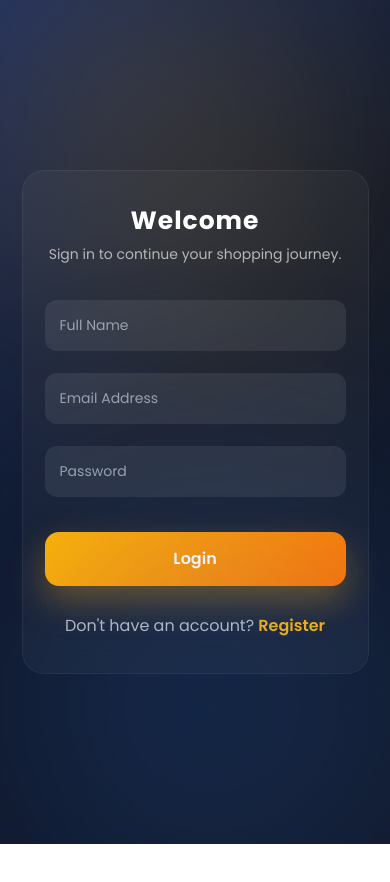
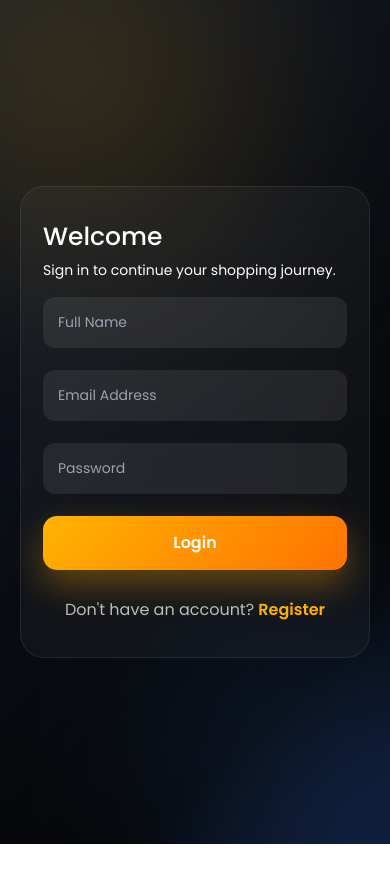
Before and after one commit to afkar-007/pepper, a React (Vite) app: page / in a window 390 px wide. Shown: the top 882 px of the page. Built offline with nearby package versions, Linux system fonts and the light colour scheme.

Commit message:
updated backend api url

```diff
--- a/src/pages/Cart.jsx
+++ b/src/pages/Cart.jsx
@@ -48,7 +48,7 @@ function Cart() {
 
   async function increaseQuantity(id) {
         const token = localStorage.getItem("token")
-    const response = await fetch("https://pepper-backend-2.onrender.com/products/increase",{
+    const response = await fetch("https://pepper-backend-2.onrender.com/pepper/products/increase",{
         method:"PUT",
           headers:{
                "Content-Type": "application/json",
--- a/src/pages/Profile.jsx
+++ b/src/pages/Profile.jsx
@@ -334,7 +334,7 @@ navigate('/')
 
           <div className="order-left">
 
-              <img onClick={()=>navigate(`/productsDetails/${sends.productId._id}`)}   src={`http://localhost:3030/uploads/${sends.productId.image}`} alt="" />
+              <img onClick={()=>navigate(`/productsDetails/${sends.productId._id}`)}   src={`https://pepper-backend-2.onrender.com/uploads/${sends.productId.image}`} alt="" />
 
             <div >
               <h5 onClick={()=>navigate(`/productsDetails/${sends.productId._id}`)} >{sends.productId.name}</h5>
--- a/src/pages/Register.jsx
+++ b/src/pages/Register.jsx
@@ -127,7 +127,7 @@ function Register() {
                 placeholder="Create password"
             />
         </div>
-        <p className='errorResgister'> {error}</p>
+      {error &&  <p className='errorResgister'> {error}</p>}
 
         <button onClick={UserPost} className="register-btn">
             Create Account
--- a/src/styles/Login.css
+++ b/src/styles/Login.css
@@ -1,18 +1,12 @@
-* {
-  margin: 0;
-  padding: 0;
-  box-sizing: border-box;
-}
-
-
-
 .login-page{
   min-height:100vh;
+  width:100%;
   display:flex;
   justify-content:center;
   align-items:center;
   padding:25px;
-  overflow:hidden;
+  overflow-y:auto;
+  overflow-x:hidden;
   position:relative;
 
   background:linear-gradient(
@@ -29,6 +23,7 @@
   animation:gradientMove 15s ease infinite;
 }
 
+
 /* Left Glow */
 
 .login-page::before{
@@ -42,7 +37,9 @@
   top:-100px;
   left:-100px;
   animation:leftGlow 8s ease-in-out infinite;
+  z-index:0;
 }
+
 
 /* Right Glow */
 
@@ -57,165 +54,48 @@
   bottom:-100px;
   right:-100px;
   animation:rightGlow 10s ease-in-out infinite;
+  z-index:0;
 }
 
-@keyframes gradientMove{
-    0%{
-        background-position:0% 50%;
-    }
-    50%{
-        background-position:100% 50%;
-    }
-    100%{
-        background-position:0% 50%;
-    }
-}
-
-@keyframes leftGlow{
-    0%,100%{
-        transform:translate(0,0) scale(1);
-    }
-    50%{
-        transform:translate(120px,80px) scale(1.2);
-    }
-}
-
-@keyframes rightGlow{
-    0%,100%{
-        transform:translate(0,0) scale(1);
-    }
-    50%{
-        transform:translate(-120px,-80px) scale(1.2);
-    }
-}
 
 /* Card */
 
 .login-card{
-    background: rgba(255,255,255,0.04);
-    backdrop-filter: blur(20px);
-    border: 1px solid rgba(255,255,255,0.06);
-    border-radius: 24px;
-    padding: 50px 40px;
-}
-/* Logo */
 
-.logo-circle{
-    animation:logoGlow 3s ease-in-out infinite;
-}
+    width:100%;
+    max-width:430px;
 
-@keyframes logoGlow{
-    0%,100%{
-        box-shadow:0 0 35px rgba(255,170,0,.35);
-    }
-    50%{
-        box-shadow:
-        0 0 70px rgba(255,170,0,.7),
-        0 0 120px rgba(255,170,0,.35);
-    }
-}
+    position:relative;
+    z-index:5;
 
-/* Heading */
+    background:rgba(255,255,255,0.04);
 
-.login-card h1{
+    backdrop-filter:blur(20px);
+    -webkit-backdrop-filter:blur(20px);
 
-text-align:center;
-font-size:34px;
-font-weight:700;
-color:white;
+    border:1px solid rgba(255,255,255,0.08);
 
-letter-spacing:1px;
+    border-radius:24px;
+
+    padding:50px 40px;
+    color: white;
 
 }
 
-.login-card p{
 
-text-align:center;
-margin-top:8px;
-color:#b7b7b7;
-font-size:15px;
-margin-bottom:35px;
+/* Form */
 
-}
-
-/* Inputs */
-
-.input-group input{
-    border:1px solid rgba(255,255,255,.08);
+.login-card form{
+    width:100%;
 }
 
 
-.input-group input{
+/* Inputs spacing */
 
-width:100%;
-padding:18px 20px;
-
-background:rgba(255,255,255,.05);
-
-border:1px solid rgba(255,255,255,.08);
-
-border-radius:14px;
-
-font-size:15px;
-color:white;
-
-outline:none;
-
-transition:.35s;
-
+.input-group{
+    margin-bottom:18px;
 }
 
-.input-group input::placeholder{
-
-color:#9b9b9b;
-
-}
-
-.input-group input:focus{
-
-border-color:#ffb300;
-
-box-shadow:
-0 0 0 5px rgba(255,179,0,.12);
-
-background:rgba(255,255,255,.07);
-
-}
-
-/* Options */
-
-.login-options{
-
-display:flex;
-justify-content:space-between;
-align-items:center;
-
-margin-bottom:28px;
-
-font-size:14px;
-
-}
-
-.login-options label{
-
-color:#d5d5d5;
-cursor:pointer;
-
-}
-
-.login-options a{
-
-color:#ffb300;
-text-decoration:none;
-transition:.3s;
-
-}
-
-.login-options a:hover{
-
-color:white;
-
-}
 
 /* Button */
 
@@ -242,141 +122,68 @@ transition:.35s;
 box-shadow:
 0 15px 35px rgba(255,166,0,.35);
 
-}
-
-.login-btn:hover{
-
-transform:translateY(-3px);
-
-box-shadow:
-0 20px 45px rgba(255,166,0,.45);
+position:relative;
+z-index:10;
 
 }
 
-/* Divider */
 
-.divider{
 
-margin:30px 0;
-display:flex;
-align-items:center;
-color:#888;
-
-}
-
-.divider::before,
-.divider::after{
-
-content:"";
-flex:1;
-height:1px;
-background:rgba(255,255,255,.08);
-
-}
-
-.divider span{
-
-padding:0 15px;
-
-}
-
-/* Google Button */
-
-.google-btn{
-
-width:100%;
-
-padding:15px;
-
-border-radius:14px;
-
-border:1px solid rgba(255,255,255,.08);
-
-background:rgba(255,255,255,.05);
-
-color:white;
-
-cursor:pointer;
-
-font-weight:600;
-
-transition:.3s;
-
-}
-
-.google-btn:hover{
-
-background:rgba(255,255,255,.09);
-
-}
-
-/* Bottom */
+/* Bottom Register */
 
 .bottom-text{
 
 text-align:center;
+
 margin-top:28px;
 
 color:#bdbdbd;
 
+position:relative;
+
+z-index:10;
+
 }
+
 
 .bottom-text a{
 
 text-decoration:none;
+
 color:#ffb300;
+
 font-weight:600;
+
+cursor:pointer;
+
+position:relative;
+
+z-index:20;
 
 }
 
-.bottom-text a:hover{
 
-color:white;
 
+/* Mobile */
+
+@media(max-width:600px){
+
+.login-page{
+    min-height:100vh;
+    padding:20px;
+    display:flex;
+    justify-content:center;
+    align-items:center;
+    overflow-y:auto;
 }
 
-/* Responsive */
-
-@media(max-width:768px){
 
 .login-card{
-
-padding:42px 28px;
-
+    width:100%;
+    max-width:400px;
+    padding:35px 22px;
 }
 
-.login-card h1{
-
-font-size:29px;
-
-}
-
-.logo-circle{
-
-width:72px;
-height:72px;
-
-font-size:28px;
-
-}
-
-}
-
-@media(max-width:480px){
-
-.login-page{
-
-padding:18px;
-
-}
-
-.login-card{
-
-padding:35px 22px;
-
-border-radius:22px;
-
-}
 
 .login-card h1{
 
@@ -384,11 +191,13 @@ font-size:25px;
 
 }
 
+
 .login-card p{
 
     font-size:14px;
 
 }
+
 
 .input-group input{
 
@@ -396,17 +205,15 @@ padding:16px;
 
 }
 
+
 .login-btn{
 
     padding:15px;
 
 }
 
-.login-options{
-
-flex-direction:column;
-gap:15px;
 
 }
-
+.login-page{
+    overflow-y:auto;
 }
--- a/src/styles/Register.css
+++ b/src/styles/Register.css
@@ -6,14 +6,21 @@
 }
 
 
+/* Main Container */
 
 .register-container{
+
     min-height:100vh;
+    width:100%;
+
     display:flex;
     justify-content:center;
     align-items:center;
+
     padding:20px;
-    overflow:hidden;
+
+    overflow-y:auto;
+    overflow-x:hidden;
 
     background:linear-gradient(
         -45deg,
@@ -27,246 +34,527 @@
 
     background-size:400% 400%;
     animation:gradientBG 15s ease infinite;
+
     position:relative;
+
 }
 
-/* Floating glow circles */
+
+
+/* Glow Left */
 
 .register-container::before{
+
     content:"";
+
     position:absolute;
+
     width:350px;
     height:350px;
+
     background:#8b5cf6;
+
     border-radius:50%;
+
     filter:blur(120px);
+
     opacity:.35;
+
     top:-100px;
     left:-100px;
+
     animation:float1 8s ease-in-out infinite;
+
+    z-index:0;
+
 }
 
+
+/* Glow Right */
+
 .register-container::after{
+
     content:"";
+
     position:absolute;
+
     width:320px;
     height:320px;
+
     background:#ec4899;
+
     border-radius:50%;
+
     filter:blur(120px);
+
     opacity:.3;
+
     bottom:-100px;
     right:-100px;
+
     animation:float2 10s ease-in-out infinite;
+
+    z-index:0;
+
 }
 
+
+
+/* Background Animation */
+
+
 @keyframes gradientBG{
+
     0%{
         background-position:0% 50%;
     }
+
     50%{
         background-position:100% 50%;
     }
+
     100%{
         background-position:0% 50%;
     }
+
 }
 
+
+
 @keyframes float1{
+
     0%,100%{
         transform:translate(0,0);
     }
+
     50%{
         transform:translate(80px,60px);
     }
+
 }
 
+
+
 @keyframes float2{
+
     0%,100%{
         transform:translate(0,0);
     }
+
     50%{
         transform:translate(-80px,-60px);
     }
+
 }
 
+
+
+/* Register Card */
+
+
 .register-box{
-    position:relative;
-    z-index:1;
+
     width:100%;
     max-width:450px;
 
+    position:relative;
+
+    z-index:5;
+
+
     background:rgba(255,255,255,0.08);
+
     backdrop-filter:blur(25px);
     -webkit-backdrop-filter:blur(25px);
 
+
     border:1px solid rgba(255,255,255,0.15);
+
+
     border-radius:20px;
 
+
     box-shadow:
-        0 25px 60px rgba(0,0,0,.45),
-        0 0 40px rgba(139,92,246,.2);
+
+    0 25px 60px rgba(0,0,0,.45),
+
+    0 0 40px rgba(139,92,246,.2);
+
 
     padding:45px 35px;
+
+
 }
 
+
+
+/* Heading */
+
+
 .register-box h1{
-    color:#fff;
+
+    color:white;
+
     text-align:center;
+
     margin-bottom:10px;
+
     font-size:32px;
+
     font-weight:700;
+
 }
 
+
+
 .register-box p{
+
     color:#bdbdbd;
+
     text-align:center;
+
     margin-bottom:35px;
+
     font-size:15px;
+
 }
 
+
+
+/* Inputs */
+
+
 .input-group{
+
     margin-bottom:22px;
+
 }
 
+
+
 .input-group label{
+
     display:block;
+
     color:#dcdcdc;
+
     margin-bottom:8px;
+
     font-size:15px;
+
     font-weight:500;
+
 }
 
+
+
 .input-group input{
+
+
     width:100%;
+
     padding:15px 18px;
+
+
     border:none;
+
     outline:none;
+
+
     border-radius:12px;
+
+
     background:rgba(255,255,255,0.08);
+
+
     color:white;
+
+
     font-size:15px;
+
+
     transition:.3s;
+
+
     border:1px solid transparent;
+
+
 }
 
+
+
 .input-group input::placeholder{
+
     color:#9ca3af;
+
 }
 
+
+
 .input-group input:focus{
+
+
     border:1px solid #38bdf8;
-    box-shadow:0 0 15px rgba(56,189,248,.4);
+
+
+    box-shadow:
+
+    0 0 15px rgba(56,189,248,.4);
+
+
     background:rgba(255,255,255,.12);
+
+
 }
 
+
+
+/* Register Button */
+
+
 .register-btn{
+
+
     width:100%;
+
+
     padding:15px;
+
+
     border:none;
+
+
     border-radius:12px;
-    background:linear-gradient(135deg,#06b6d4,#3b82f6);
+
+
+    background:linear-gradient(
+        135deg,
+        #06b6d4,
+        #3b82f6
+    );
+
+
     color:white;
+
+
     font-size:17px;
+
+
     font-weight:600;
+
+
     cursor:pointer;
+
+
     transition:.4s;
+
+
     margin-top:10px;
+
+
+    position:relative;
+
+    z-index:10;
+
+
 }
 
+
+
 .register-btn:hover{
+
+
     transform:translateY(-3px);
-    box-shadow:0 10px 25px rgba(59,130,246,.5);
+
+
+    box-shadow:
+
+    0 10px 25px rgba(59,130,246,.5);
+
+
 }
 
+
+
+/* Login Text */
+
+
 .login-text{
+
+
     text-align:center;
+
+
     margin-top:25px;
+
+
     color:#d1d5db;
+
+
     font-size:15px;
+
+
+    position:relative;
+
+    z-index:10;
+
+
 }
 
+
+
 .login-text a{
+
+
     color:#38bdf8;
+
+
     text-decoration:none;
+
+
     font-weight:600;
-    transition:.3s;
+
+
+    cursor:pointer;
+
+
+    position:relative;
+
+    z-index:20;
+
+
 }
 
+
+
 .login-text a:hover{
+
     color:white;
+
 }
 
-@keyframes fade{
-    from{
-        opacity:0;
-        transform:translateY(30px);
-    }
-    to{
-        opacity:1;
-        transform:translateY(0);
-    }
+
+
+/* Error */
+
+
+.errorResgister{
+
+    color:red;
+
+    background:black;
+
+    padding:8px;
+
+    border-radius:20px;
+
+    text-align:center;
+
 }
-.errorResgister{
-   color: red;
-   background-color: rgb(0, 0, 0);
-   border-radius: 20px;
+
+
+
+/* Tablet */
+
+
+@media(max-width:768px){
+
+
+.register-box{
+
+    padding:35px 28px;
+
+}
+
+
+.register-box h1{
+
+    font-size:28px;
+
+}
+
+
 }
 
 
 
 
-/* Tablet */
+/* Mobile */
 
-@media(max-width:768px){
 
-.register-box{
-    padding:35px 28px;
-}
+@media(max-width:480px){
 
-.register-box h1{
-    font-size:28px;
-}
+
+.register-container{
+
+
+    min-height:100vh;
+
+    padding:15px;
+
+    align-items:center;
+
+    overflow-y:auto;
+
 
 }
 
-/* Mobile */
 
-@media(max-width:480px){
-
-.register-container{
-    padding:15px;
-}
 
 .register-box{
+
+
     padding:30px 20px;
+
+
     border-radius:15px;
-}
 
-.register-box h1{
-    font-size:24px;
-}
-
-.register-box p{
-    font-size:14px;
-}
-
-.input-group input{
-    padding:14px;
-    font-size:14px;
-}
-
-.register-btn{
-    padding:14px;
-    font-size:16px;
-}
-
-.login-text{
-    font-size:14px;
-}
 
 }
 
-.errorResgister{
-   color: red;
+
+
+.register-box h1{
+
+    font-size:24px;
+
 }
+
+
+
+.register-box p{
+
+    font-size:14px;
+
+}
+
+
+
+.input-group input{
+
+    padding:14px;
+
+    font-size:14px;
+
+}
+
+
+
+.register-btn{
+
+    padding:14px;
+
+    font-size:16px;
+
+}
+
+
+
+.login-text{
+
+    font-size:14px;
+
+}
+
+
+}
--- a/src/styles/about.css
+++ b/src/styles/about.css
@@ -9,6 +9,7 @@
 
 .about-hero{
     height:55vh;
+    margin-top: 3.5rem;
     display:flex;
     flex-direction:column;
     justify-content:center;
--- a/src/styles/order.css
+++ b/src/styles/order.css
@@ -1,5 +1,5 @@
 .orders-container{
-    margin-top: 5rem;
+    margin-top: 6rem;
     width:100%;
     min-height:100vh;
     padding:50px 8%;
--- a/src/styles/wishlist.css
+++ b/src/styles/wishlist.css
@@ -5,7 +5,7 @@
     min-height:100vh;
     padding:60px 7%;
     background:#f8fafc;
-    margin-top: 5rem;
+    margin-top: 6.2rem;
 }
 
 .wishlist-title{
```
Lines whose indentation alone changed are shown as unchanged.
